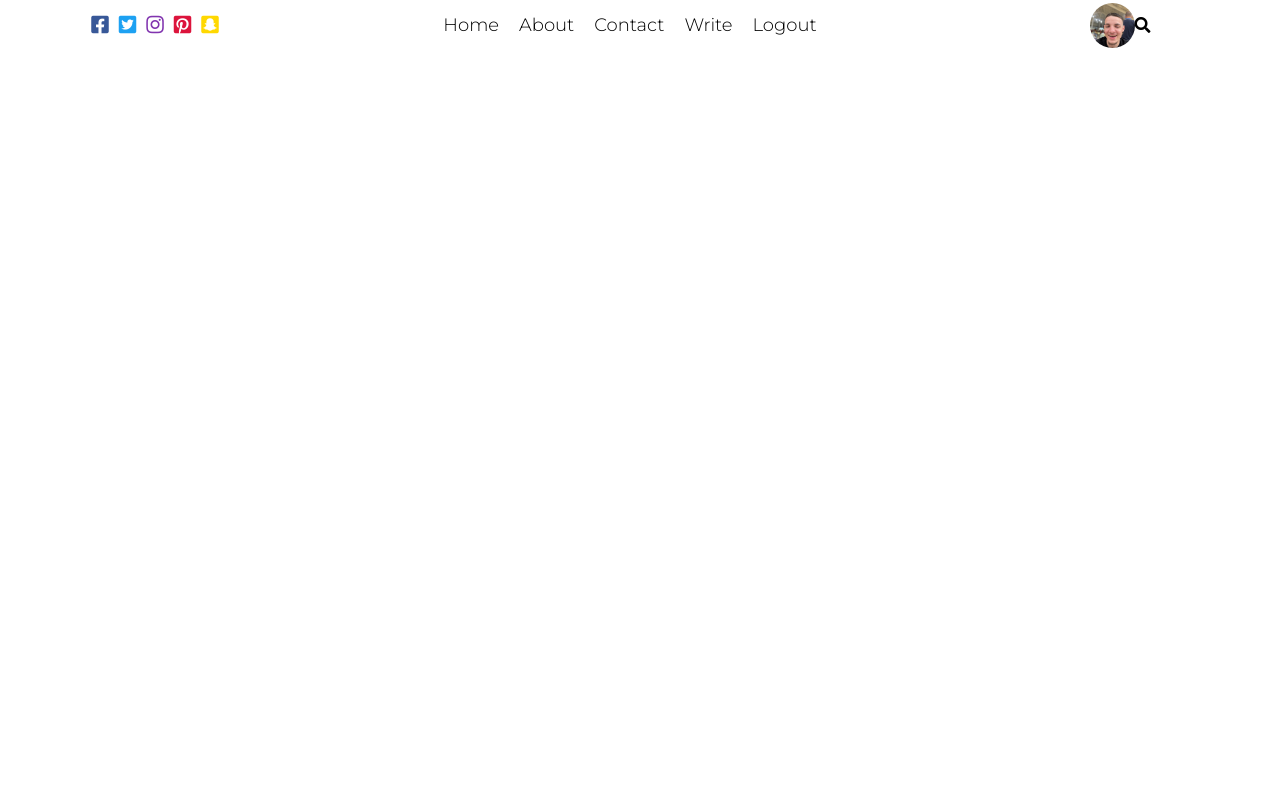
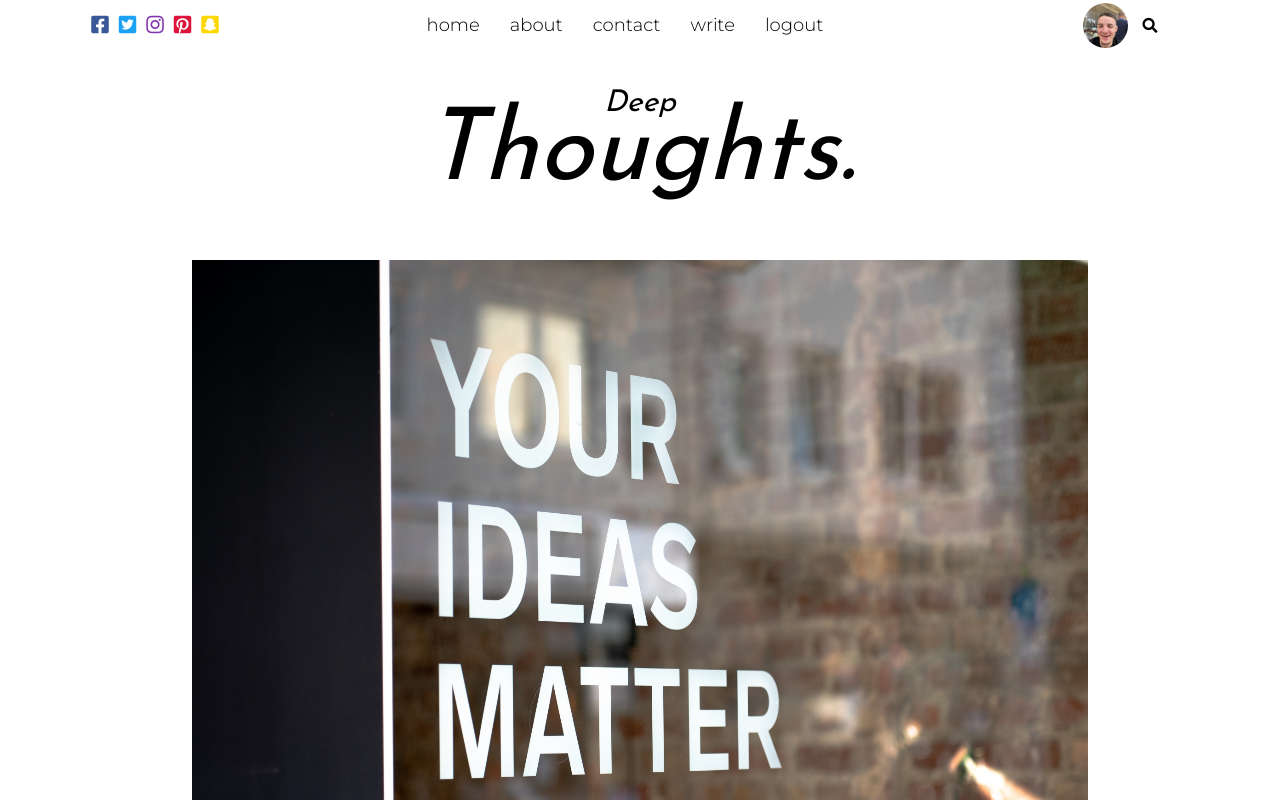
Before and after one commit to Arecio3/arecios-blog, a React (Create React App) app: page / in a window 1280 px wide. Shown: the top 800 px of the page. Built offline with nearby package versions, Linux system fonts and the light colour scheme; the HTML template or start-up script is replaced by a standard one.

Commit message:
added header and header image

```diff
--- a/public/index.html
+++ b/public/index.html
@@ -33,6 +33,9 @@
       * {
         margin: 0;
       }
+      ::-webkit-scrollbar{
+        display: none;
+    }
     </style>
     <link rel="apple-touch-icon" href="%PUBLIC_URL%/logo192.png" />
 
--- a/src/App.js
+++ b/src/App.js
@@ -1,11 +1,11 @@
 import React from 'react'
 import NavBar from './components/navBar/NavBar'
-
+import Home from './pages/home/Home'
 function App() {
   return (
     <div className="App">
       <NavBar />
-
+      <Home />
     </div>
   );
 }
--- /dev/null
+++ b/src/components/header/Header.jsx
@@ -0,0 +1,15 @@
+import React from 'react'
+import './header.css'
+import Hero from '../../images/headerImg.jpeg'
+
+export default function Header() {
+    return (
+        <div className='header'>
+            <div className="headerTitles">
+                <span className='headerTitleSm'>Deep</span>
+                <span className='headerTitleLg'>Thoughts.</span>
+            </div>
+            <img className='headerImg' src={Hero} alt="" />
+        </div>
+    )
+}
--- /dev/null
+++ b/src/components/header/header.css
@@ -0,0 +1,31 @@
+.header {
+    margin-top: 60px;
+}
+
+.headerTitles {
+    display: flex;
+    flex-direction: column;
+    align-items: center;
+    font-family: "Josefin Sans", sans-serif;
+    font-style: italic;
+}
+
+.headerTitleSm {
+    position: absolute;
+    top: 11%;
+    font-size: 30px;
+}
+
+.headerTitleLg {
+    position: absolute;
+    top: 13%;
+    font-size: 100px;
+}
+
+.headerImg {
+    margin-left: 15%;
+    width: 70%;
+    height: 700px;
+    margin-top: 150px;
+    object-fit: cover 100;
+}
--- a/src/components/navBar/NavBar.jsx
+++ b/src/components/navBar/NavBar.jsx
@@ -24,7 +24,7 @@ export default function NavBar() {
                </div>
                <div className="topRight">
                    <img className='topImg' src={selfie} alt="" />
-                   <i className="fas fa-search"></i>
+                   <i className="fas fa-search searchIcon"></i>
                </div>
             </div>
         </div>
--- a/src/components/navBar/navbar.css
+++ b/src/components/navBar/navbar.css
@@ -7,6 +7,7 @@
   display: flex;
   align-items: center;
   font-family: "Montserrat", sans-serif;
+  text-transform: lowercase;
 }
 
 .topLeft,
@@ -60,7 +61,13 @@
 }
 
 .topListItem {
-    margin-right: 20px;
+    margin-right: 30px;
     font-size: 18px;
     font-weight: 300;
 }
+
+.searchIcon {
+  font-size: 15px;
+  cursor: pointer;
+  margin-left: 15px;
+}
--- /dev/null
+++ b/src/pages/home/Home.jsx
@@ -0,0 +1,11 @@
+import React from 'react'
+import Header from '../../components/header/Header'
+import './home.css'
+export default function Home() {
+    return (
+        <div className='home'>
+            <Header />
+            homepage
+        </div>
+    )
+}
```
Also changed, not shown: src/images/headerImg.jpeg (added), src/pages/home/home.css (added).
